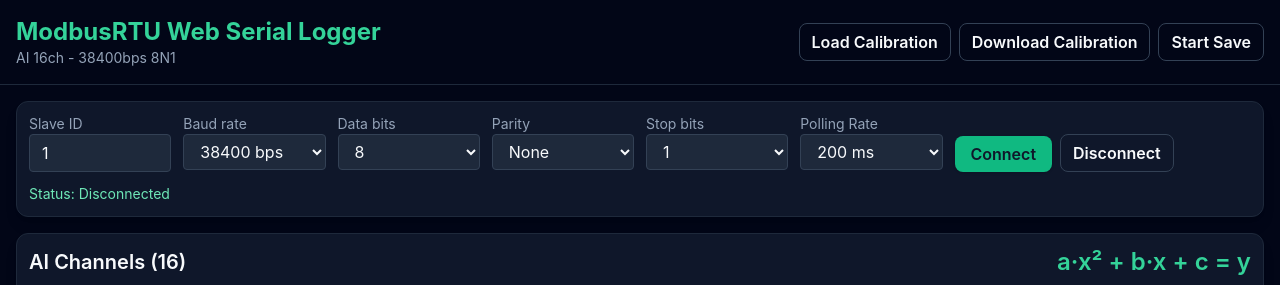
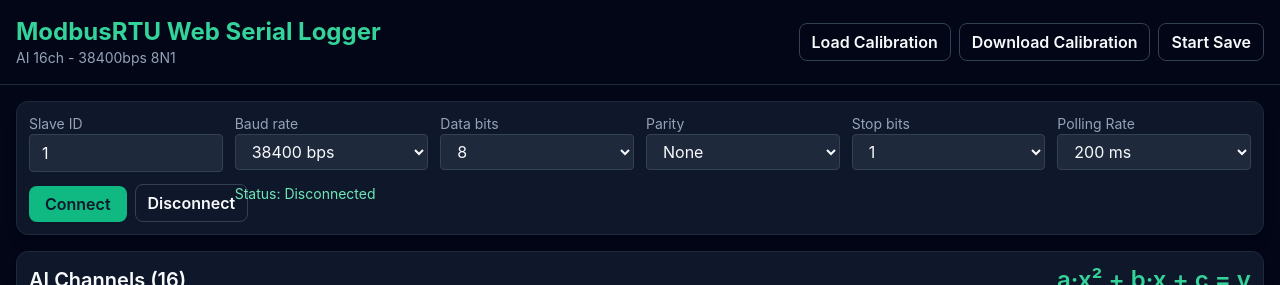
Before and after one commit to KikuchiMakoto/modbus_simple_logger, a React (Vite) app: page / in a window 1280 px wide. Shown: the top 285 px of the page. Built offline with nearby package versions, Linux system fonts and the light colour scheme.

Commit message:
Fix grid class for responsive layout in App.tsx

```diff
--- a/src/App.tsx
+++ b/src/App.tsx
@@ -487,7 +487,7 @@ function App() {
       </div>
 
       <div className="p-4 space-y-4">
-        <section className="card grid gap-3 sm:grid-cols-2 md:grid-cols-4 lg:grid-cols-6 xl:grid-cols-8">
+        <section className="card grid gap-3 sm:grid-cols-2 md:grid-cols-4 xl:grid-cols-6 xl2:grid-cols-8">
           <div>
             <label className="block text-sm text-slate-400">Slave ID</label>
             <input
```
